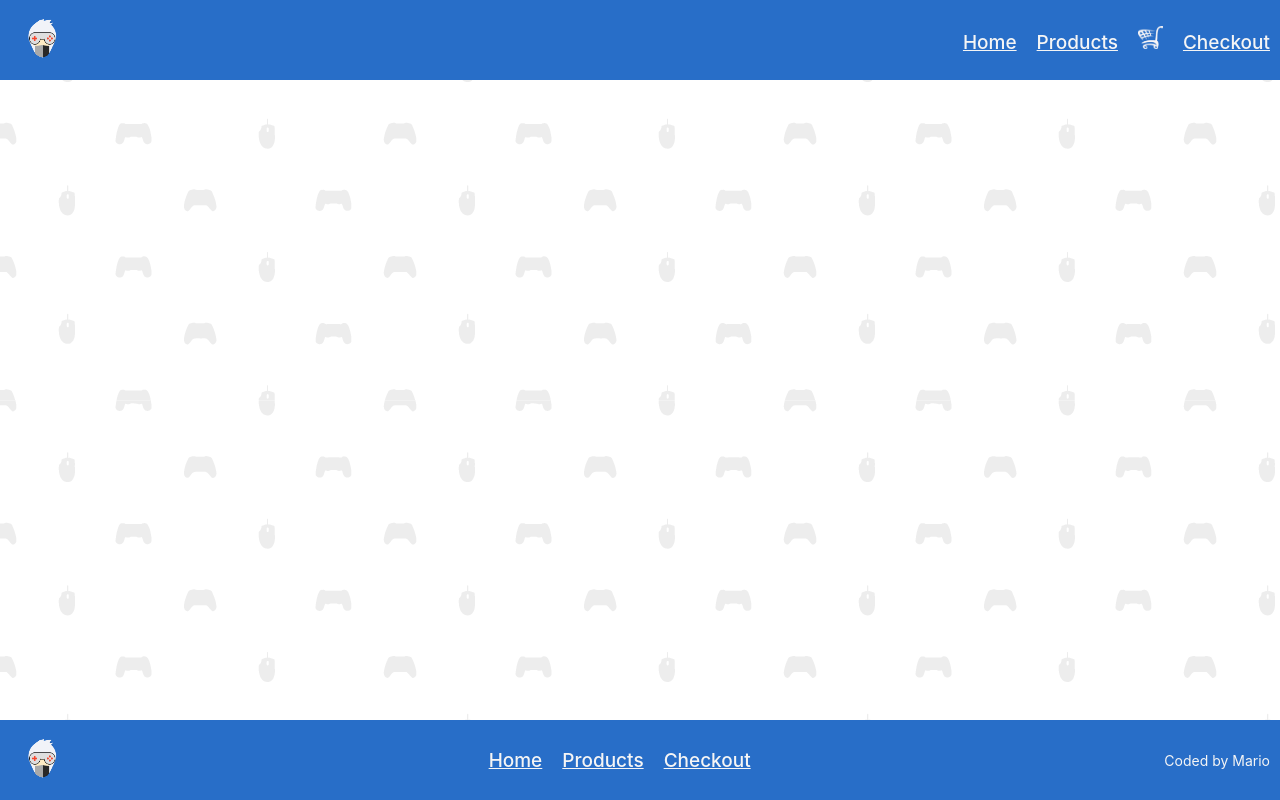
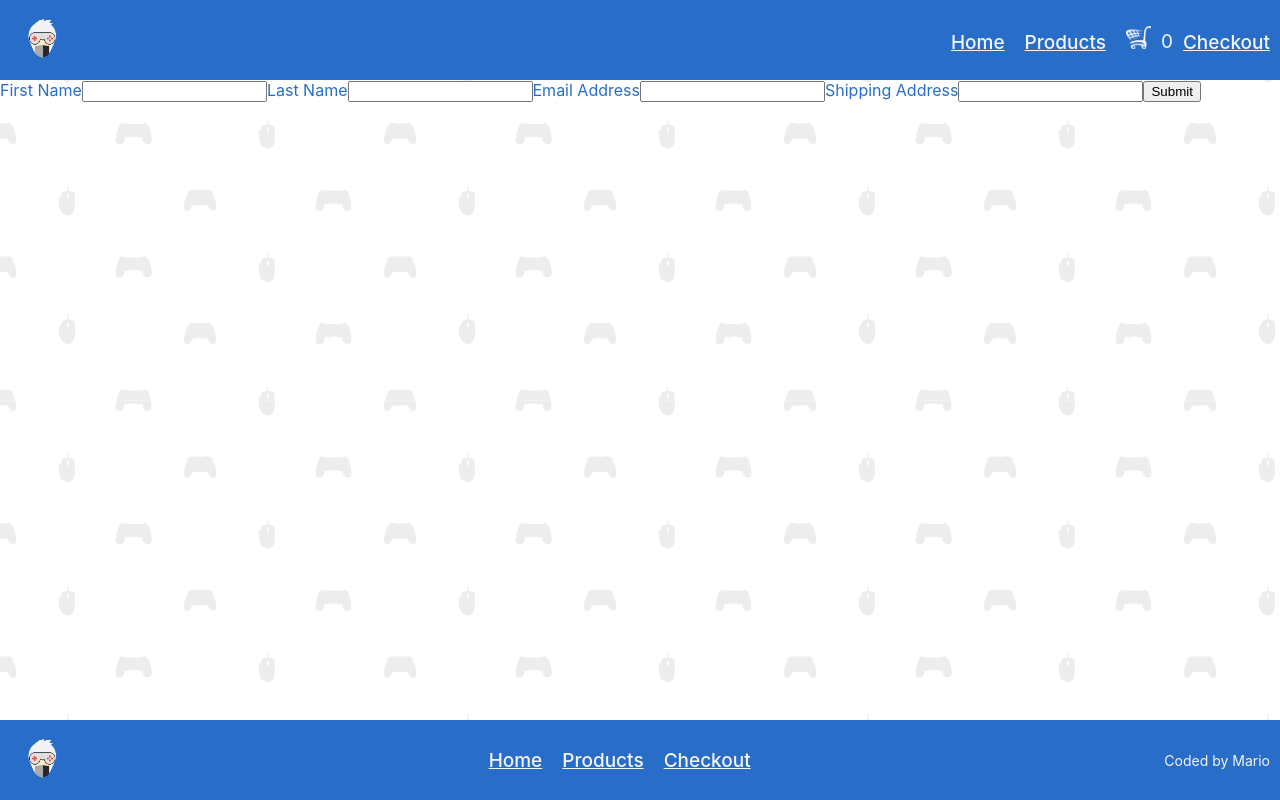
Before and after one commit to Milkac-Design/next.js-ecommerce, a Next.js app: page /checkout in a window 1280 px wide. Built offline with nearby package versions, Linux system fonts and the light colour scheme.

Commit message:
Add database

```diff
--- a/components/Header.js
+++ b/components/Header.js
@@ -1,11 +1,11 @@
 import Link from 'next/link';
-import { calculateTotalItemsInCart } from '../utils/cookies';
-import { getCartFromCookies } from '../utils/cookies';
+import {
+  calculateTotalItemsInCart,
+  getCartFromCookies,
+} from '../utils/cookies';
 
-export default function Header(cart, setCart) {
-  // const setter = getCartFromCookies;
-  // setCart(setter);
-
+export default function Header() {
+  const cart = getCartFromCookies();
   return (
     <header className="headerStyle">
       <img className="logoStyle" src="/logo_wite.png" alt="logo" />
@@ -25,8 +25,7 @@ export default function Header(cart, setCart) {
             />
           </a>
         </Link>
-
-        {/* <span>{calculateTotalItemsInCart(cart)}</span> */}
+        <span>{calculateTotalItemsInCart(cart)}</span>
         <Link href="/checkout">
           <a>Checkout</a>
         </Link>
--- a/pages/checkout.js
+++ b/pages/checkout.js
@@ -1,12 +1,89 @@
 import Head from 'next/head';
 import Layout from '../components/Layout';
+import { useFormik } from 'formik';
+import * as Yup from 'yup';
 
 export default function Checkout() {
+  const formik = useFormik({
+    initialValues: {
+      firstName: '',
+      lastName: '',
+      email: '',
+      shipping: '',
+    },
+    validationSchema: Yup.object({
+      firstName: Yup.string()
+        .max(20, 'Must be 20 characters or less')
+        .required('Required'),
+      lastName: Yup.string()
+        .max(20, 'Must be 20 characters or less')
+        .required('Required'),
+      email: Yup.string().email('Invalid email address').required('Required'),
+      shipping: Yup.string().min(10, 'Invalid address').required('Required'),
+    }),
+    onSubmit: (values) => {
+      alert(JSON.stringify(values, null, 2));
+    },
+  });
+
   return (
     <Layout>
       <Head>
         <title>Checkout</title>
       </Head>
+      <div>
+        <form onSubmit={formik.handleSubmit}>
+          <label htmlFor="firstName">First Name</label>
+          <input
+            id="firstName"
+            name="firstName"
+            type="text"
+            onChange={formik.handleChange}
+            onBlur={formik.handleBlur}
+            value={formik.values.firstName}
+          />
+          {formik.touched.firstName && formik.errors.firstName ? (
+            <div>{formik.errors.firstName}</div>
+          ) : null}
+          <label htmlFor="lastName">Last Name</label>
+          <input
+            id="lastName"
+            name="lastName"
+            type="text"
+            onChange={formik.handleChange}
+            onBlur={formik.handleBlur}
+            value={formik.values.lastName}
+          />
+          {formik.touched.lastName && formik.errors.lastName ? (
+            <div>{formik.errors.lastName}</div>
+          ) : null}
+          <label htmlFor="email">Email Address</label>
+          <input
+            id="email"
+            name="email"
+            type="email"
+            onChange={formik.handleChange}
+            onBlur={formik.handleBlur}
+            value={formik.values.email}
+          />
+          {formik.touched.email && formik.errors.email ? (
+            <div>{formik.errors.email}</div>
+          ) : null}
+          <label htmlFor="shipping">Shipping Address</label>
+          <input
+            id="shipping"
+            name="shipping"
+            type="text"
+            onChange={formik.handleChange}
+            onBlur={formik.handleBlur}
+            value={formik.values.shipping}
+          />
+          {formik.touched.shipping && formik.errors.shipping ? (
+            <div>{formik.errors.shipping}</div>
+          ) : null}
+          <button type="submit">Submit</button>
+        </form>
+      </div>
       <div className="footerBuffer"></div>
     </Layout>
   );
--- a/styles/globals.css
+++ b/styles/globals.css
@@ -29,7 +29,10 @@ body {
   font-size: 19px;
   font-weight: 500;
 }
-
+.headerStyle span {
+  font-size: 19px;
+  color: whitesmoke;
+}
 .footerStyle {
   background-color: rgb(40, 110, 200);
   height: 10vh;
```
Also changed, not shown: components/CartFunction.js (+9 -4 lines), package.json (+7 -1 lines), pages/[display].js (+14 -9 lines), pages/cart.js (+7 -2 lines), utils/serverDatabase.js (added, +11 -0 lines), 2 other files (tests, documents, lock files or other folders).
